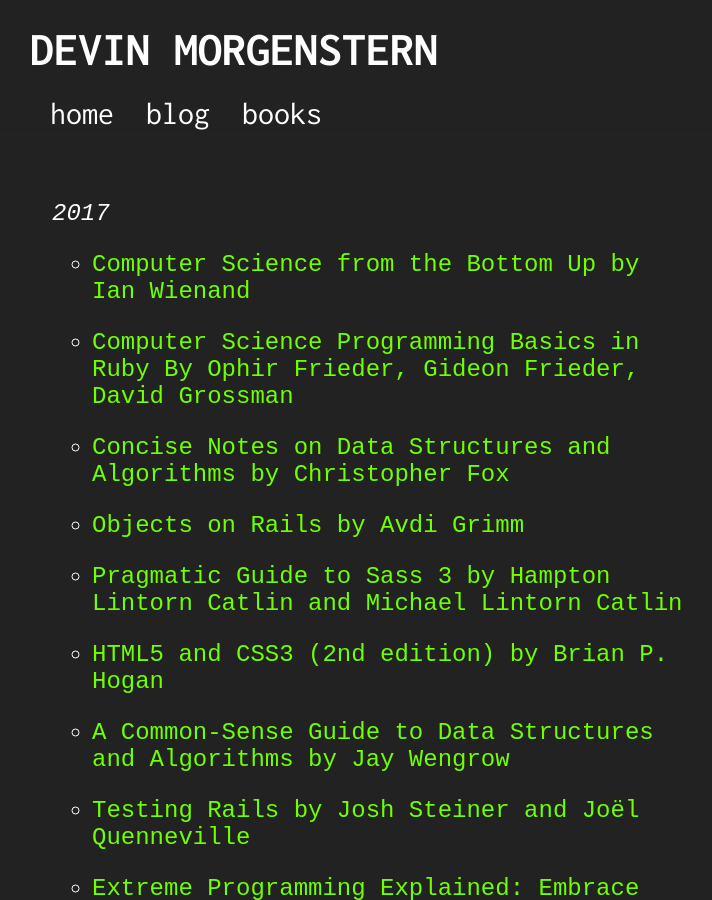
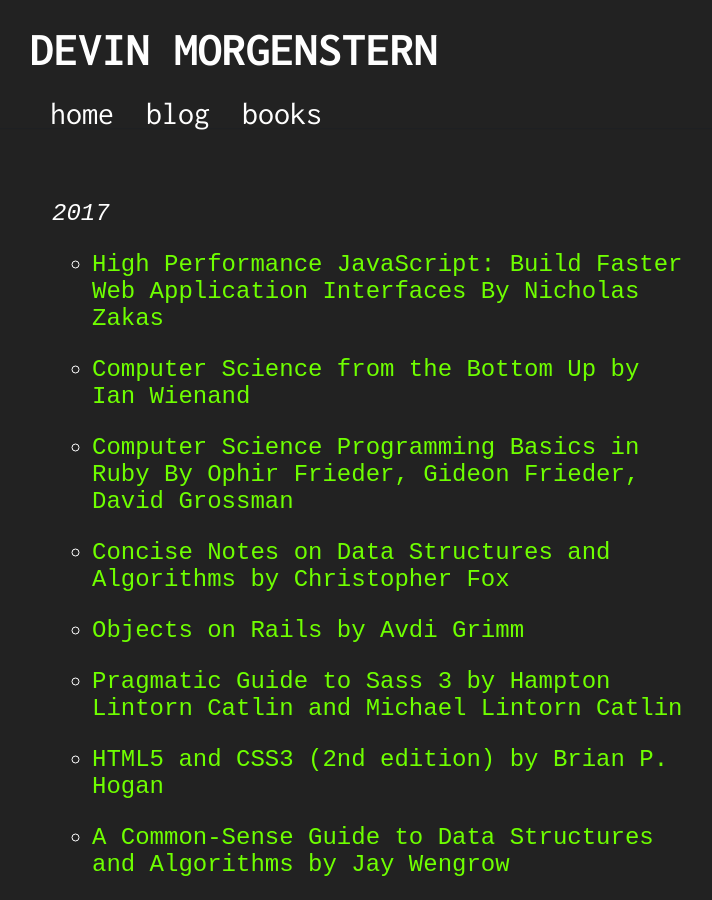
Before and after one commit to devinrm/devinrm.github.io, a Jekyll site: the page built from _pages/01_books.html, in a window 1280 px wide and 900 px high. Shown: the whole window, without its empty margins (268-980 px from the left). Built offline with Jekyll 4.4.1, drawn with Linux system fonts in a browser that asks for light colours; some web fonts are replaced.

Commit message:
Add a new book

```diff
--- a/_pages/01_books.html
+++ b/_pages/01_books.html
@@ -7,6 +7,11 @@
 <section class="books">
   <em>2017</em>
   <ul class="book">
+    <li>
+      <a href="http://shop.oreilly.com/product/9780596802806.do">
+        High Performance JavaScript: Build Faster Web Application Interfaces By Nicholas Zakas
+      </a>
+    </li>
     <li>
       <a href="https://www.bottomupcs.com/">
         Computer Science from the Bottom Up by Ian Wienand
```
